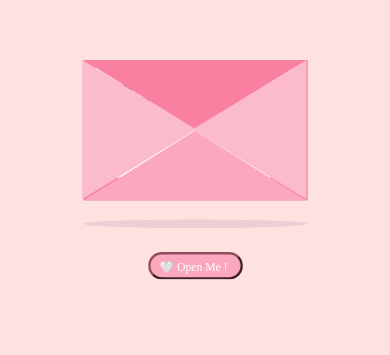
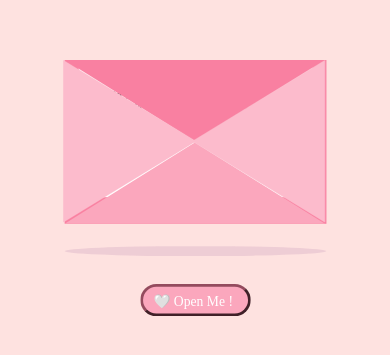
Before and after one commit to SchuyBlu/valentines-card, a plain HTML site: page valentines.html in a window 390 px wide. Shown: the part 271-626 px from the top of the page. Drawn offline with Linux system fonts and the light colour scheme; a web font is replaced by a local one.

Commit message:
Updated for mobile devices

```diff
--- a/valentines.css
+++ b/valentines.css
@@ -27,9 +27,9 @@ body {
 	align-items: center;
 }
 
-@media (max-width: 768px) {
+@media (max-aspect-ratio: 1/1) {
 	.container {
-		transform: scale(1.2);
+		transform: scale(1.4);
 		transform-origin: center top;
 	}
 }
```
